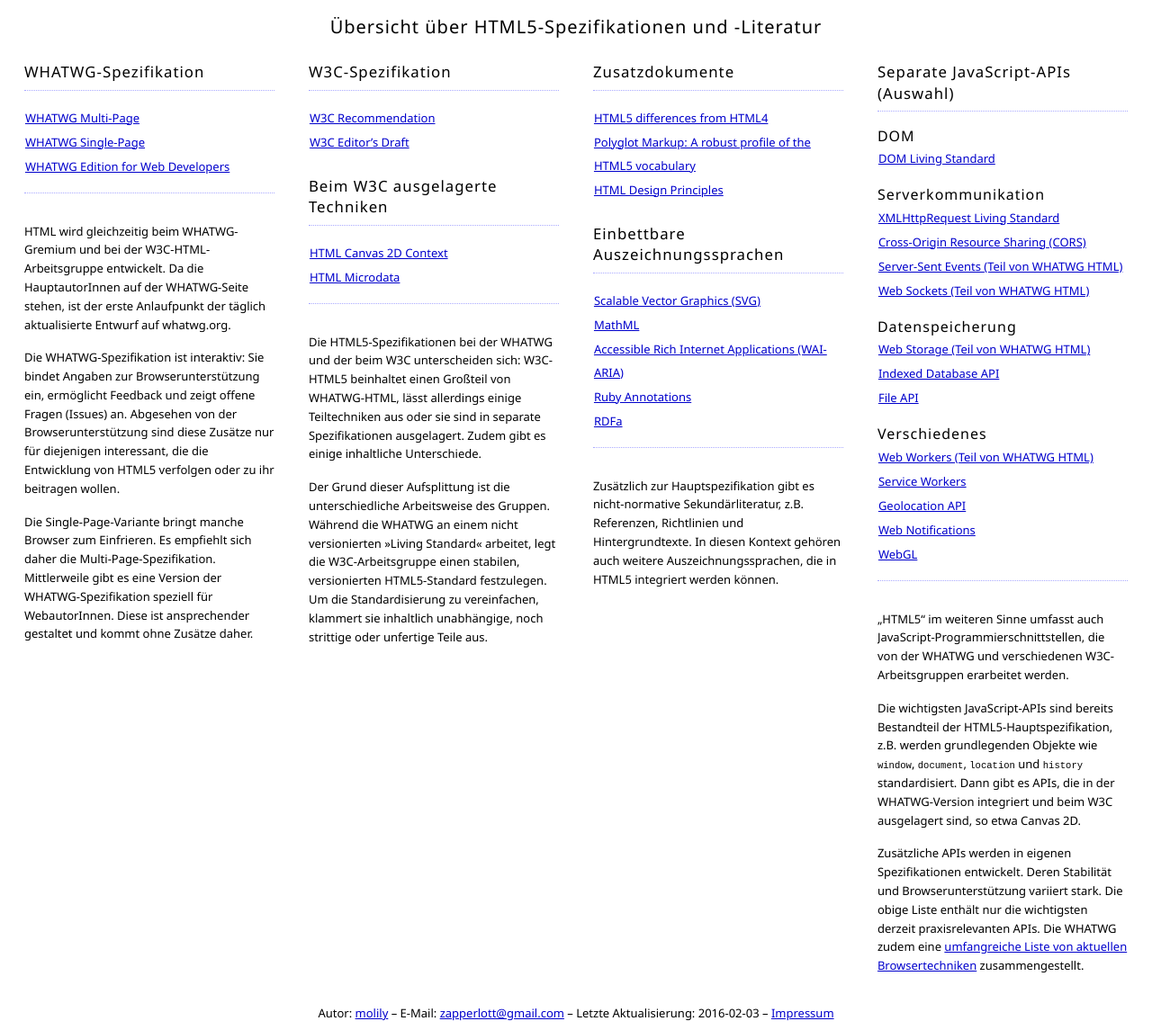
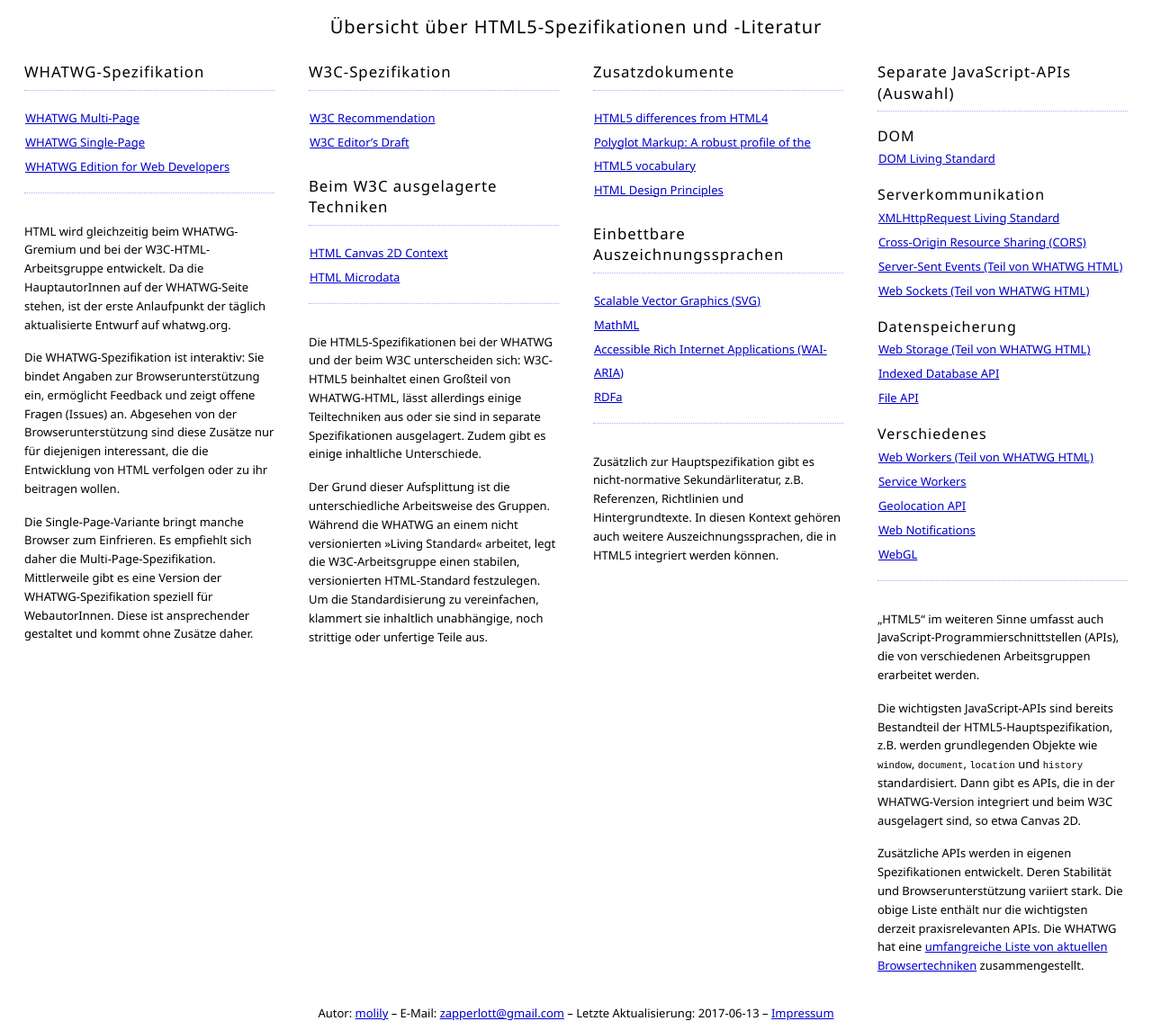
Before and after one commit to molily/molily.de, a Jekyll site: the page built from _posts/2012-03-12-html5-specs.html, in a window 1280 px wide. Shown: the whole page at 90% size. Built offline with Jekyll 4.4.1, drawn with Linux system fonts in a browser that asks for light colours.

Commit message:
Web spec update

```diff
--- a/_posts/2012-03-12-html5-specs.html
+++ b/_posts/2012-03-12-html5-specs.html
@@ -202,7 +202,7 @@
 
 <p>HTML wird gleichzeitig beim WHATWG-Gremium und bei der W3C-HTML-Arbeitsgruppe entwickelt. Da die HauptautorInnen auf der WHATWG-Seite stehen, ist der erste Anlaufpunkt der täglich aktualisierte Entwurf auf whatwg.org.</p>
 
-<p>Die WHATWG-Spezifikation ist interaktiv: Sie bindet Angaben zur Browserunterstützung ein, ermöglicht Feedback und zeigt offene Fragen (Issues) an. Abgesehen von der Browserunterstützung sind diese Zusätze nur für diejenigen interessant, die die Entwicklung von HTML5 verfolgen oder zu ihr beitragen wollen.</p>
+<p>Die WHATWG-Spezifikation ist interaktiv: Sie bindet Angaben zur Browserunterstützung ein, ermöglicht Feedback und zeigt offene Fragen (Issues) an. Abgesehen von der Browserunterstützung sind diese Zusätze nur für diejenigen interessant, die die Entwicklung von HTML verfolgen oder zu ihr beitragen wollen.</p>
 
 <p>Die Single-Page-Variante bringt manche Browser zum Einfrieren. Es empfiehlt sich daher die Multi-Page-Spezifikation. Mittlerweile gibt es eine Version der WHATWG-Spezifikation speziell für WebautorInnen. Diese ist ansprechender gestaltet und kommt ohne Zusätze daher.</p>
 
@@ -224,7 +224,7 @@
 </div>
 </li>
 <li>
-<a href="https://www.w3.org/html/wg/drafts/html/master/" class="link">W3C Editor’s Draft</a>
+<a href="http://w3c.github.io/html/" class="link">W3C Editor’s Draft</a>
 <div class="link-description">
 <p>HTML5-Spezifikation beim W3C, aktueller Autorenentwurf</p>
 </div>
@@ -255,7 +255,7 @@
 
 <p>Die HTML5-Spezifikationen bei der WHATWG und der beim W3C unterscheiden sich: W3C-HTML5 beinhaltet einen Großteil von WHATWG-HTML, lässt allerdings einige Teiltechniken aus oder sie sind in separate Spezifikationen ausgelagert. Zudem gibt es einige inhaltliche Unterschiede.</p>
 
-<p>Der Grund dieser Aufsplittung ist die unterschiedliche Arbeitsweise des Gruppen. Während die WHATWG an einem nicht versionierten »Living Standard« arbeitet, legt die W3C-Arbeitsgruppe einen stabilen, versionierten HTML5-Standard festzulegen. Um die Standardisierung zu vereinfachen, klammert sie inhaltlich unabhängige, noch strittige oder unfertige Teile aus.</p>
+<p>Der Grund dieser Aufsplittung ist die unterschiedliche Arbeitsweise des Gruppen. Während die WHATWG an einem nicht versionierten »Living Standard« arbeitet, legt die W3C-Arbeitsgruppe einen stabilen, versionierten HTML-Standard festzulegen. Um die Standardisierung zu vereinfachen, klammert sie inhaltlich unabhängige, noch strittige oder unfertige Teile aus.</p>
 
 </aside>
 
@@ -304,19 +304,13 @@
 </div>
 </li>
 <li>
-<a href="https://www.w3.org/TR/wai-aria/" class="link">Accessible Rich Internet Applications (WAI-ARIA)</a>
+<a href="https://www.w3.org/TR/wai-aria-1.1/" class="link">Accessible Rich Internet Applications (WAI-ARIA)</a>
 <div class="link-description">
 <p>Auszeichnung von Elementen mit »Rollen«, um die Zugänglichkeit zu verbessern</p>
 </div>
 </li>
 <li>
-<a href="https://www.w3.org/TR/ruby/" class="link">Ruby Annotations</a>
-<div class="link-description">
-<p>Anmerkungen neben dem Fließtext anzeigen, üblich in ostasiatischen Sprachen</p>
-</div>
-</li>
-<li>
-<a href="https://www.w3.org/TR/rdfa-in-html/" class="link">RDFa</a>
+<a href="https://www.w3.org/TR/html-rdfa/" class="link">RDFa</a>
 <div class="link-description">
 <p>Einbettung von RDF-Metadaten in HTML5-Attributen. Konkurrenzformat zu Microdata</p>
 </div>
@@ -434,7 +428,7 @@
 </li>
 
 <li>
-<a href="https://slightlyoff.github.io/ServiceWorker/spec/service_worker/" class="link">Service Workers</a>
+<a href="https://w3c.github.io/ServiceWorker/" class="link">Service Workers</a>
 <div class="link-description">
 <p>Spezieller Hintergrundprozess, der für Aufgaben wie Offline-Caching genutzt wird</p>
 <p>Wichtige Objekte: <code>navigator.serviceWorker.register()</code></p>
@@ -470,18 +464,18 @@
 
 <aside>
 
-<p>„HTML5“ im weiteren Sinne umfasst auch JavaScript-Programmierschnittstellen, die von der WHATWG und verschiedenen W3C-Arbeitsgruppen erarbeitet werden.</p>
+<p>„HTML5“ im weiteren Sinne umfasst auch JavaScript-Programmierschnittstellen (APIs), die von verschiedenen Arbeitsgruppen erarbeitet werden.</p>
 
 <p>Die wichtigsten JavaScript-APIs sind bereits Bestandteil der HTML5-Hauptspezifikation, z.B. werden grundlegenden Objekte wie <code>window</code>, <code>document</code>, <code>location</code> und <code>history</code> standardisiert. Dann gibt es APIs, die in der WHATWG-Version integriert und beim W3C ausgelagert sind, so etwa Canvas 2D.</p>
 
-<p>Zusätzliche APIs werden in eigenen Spezifikationen entwickelt. Deren Stabilität und Browserunterstützung variiert stark. Die obige Liste enthält nur die wichtigsten derzeit praxisrelevanten APIs. Die WHATWG zudem eine <a href="http://platform.html5.org/">umfangreiche Liste von aktuellen Browsertechniken</a> zusammengestellt.</p>
+<p>Zusätzliche APIs werden in eigenen Spezifikationen entwickelt. Deren Stabilität und Browserunterstützung variiert stark. Die obige Liste enthält nur die wichtigsten derzeit praxisrelevanten APIs. Die WHATWG hat eine <a href="http://platform.html5.org/">umfangreiche Liste von aktuellen Browsertechniken</a> zusammengestellt.</p>
 
 </aside>
 
 </section>
 
 <footer id="footer">
-<p>Autor: <a href="/">molily</a> &ndash; E-Mail: <a href="mailto:zapperlott@gmail.com">zapperlott@gmail.com</a> &ndash; Letzte Aktualisierung: <time datetime="2016-02-03">2016-02-03</time> &ndash; <a href="/impressum/">Impressum</a></p>
+<p>Autor: <a href="/">molily</a> &ndash; E-Mail: <a href="mailto:zapperlott@gmail.com">zapperlott@gmail.com</a> &ndash; Letzte Aktualisierung: <time datetime="2016-02-03">2017-06-13</time> &ndash; <a href="/impressum/">Impressum</a></p>
 </footer>
 
 </body>
```
